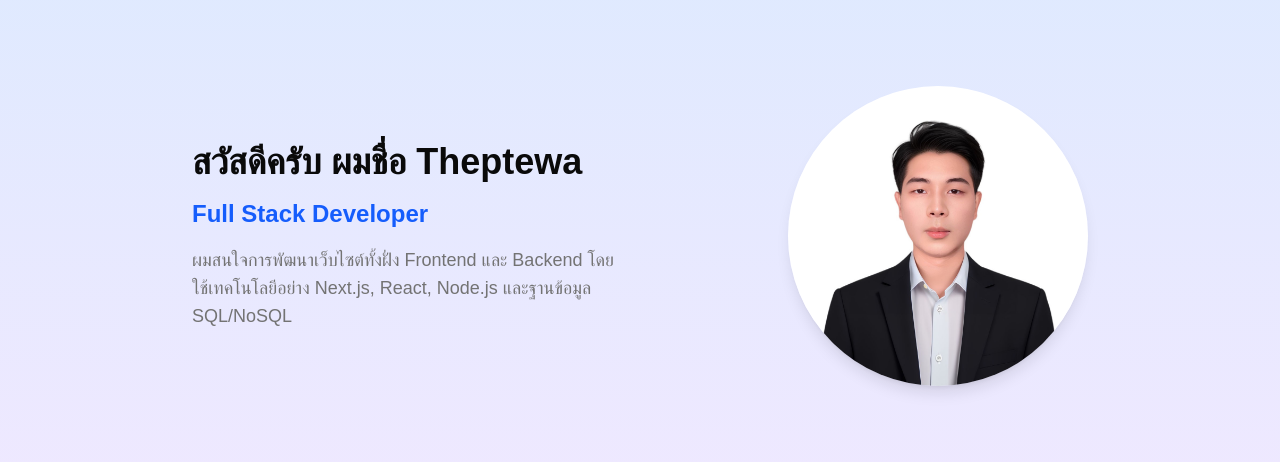
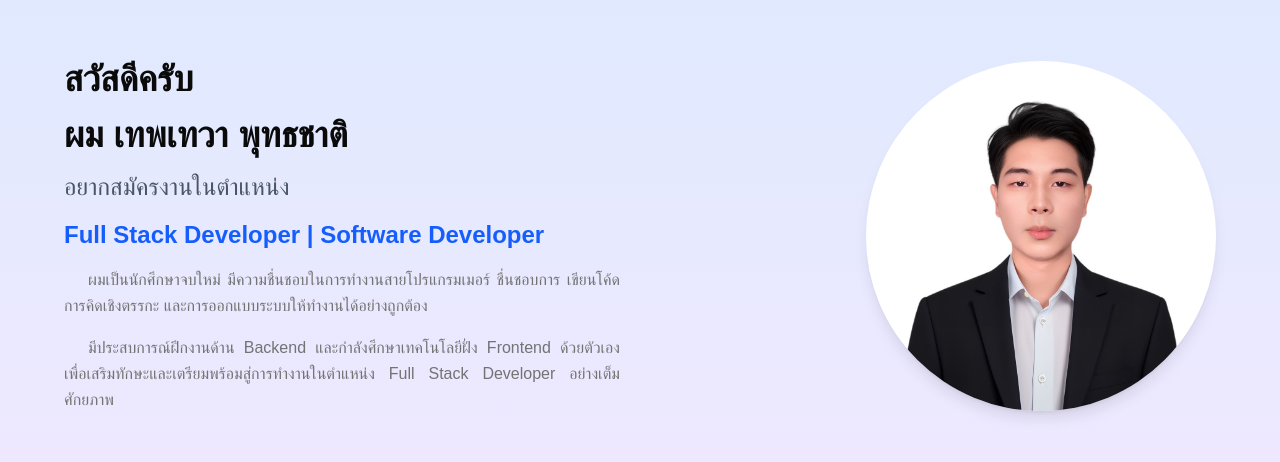
Before and after one commit to Theptewa02/TheptewaPortfolio, a Next.js app: page / in a window 1280 px wide. Shown: the part 164-626 px from the top of the page. Built offline with nearby package versions, Linux system fonts and the light colour scheme.

Commit message:
26/08 - Change layout and design on HomePage and EducationPage

```diff
--- a/src/app/components/ContactPage.tsx
+++ b/src/app/components/ContactPage.tsx
@@ -7,7 +7,7 @@ export default function ContactPage() {
   return (
     <SectionWrapper>
       <div className="max-w-xl w-full text-center">
-        <h2 className="text-3xl font-bold mb-6">ติดต่อ</h2>
+        <h2 className="text-3xl font-bold mb-6">ช่องทางติดต่อ | Contact</h2>
         <form className="space-y-4">
           <Input placeholder="ชื่อของคุณ" />
           <Input type="email" placeholder="อีเมล" />
--- a/src/app/components/EducationPage.tsx
+++ b/src/app/components/EducationPage.tsx
@@ -1,20 +1,68 @@
 import SectionWrapper from "./SectionWrapper";
+import Image from "next/image";
 
 export default function EducationPage() {
+  const education = [
+    {
+      year: "2564 - 2568",
+      place: "มหาวิทยาลัยเทคโนโลยีราชมงคลกรุงเทพ",
+      education: "ปริญญาตรี",
+      branch: "คณะบริหาธุรกิจ สาขาระบบสารสนเทศ",
+      gpa: 3.16,
+      logo: "/images/rmutk.png",
+    },
+    {
+      year: "2561 - 2564",
+      place: "วิทยาลัยพณิชยการเชตุพน",
+      education: "ประกาศนียบัตรวิชาชีพ (ปวช.)",
+      branch: "สาขาคอมพิวเตอร์ธุรกิจ",
+      gpa: 3.37,
+      logo: "/images/chetupon.png",
+    },
+  ];
+
   return (
     <SectionWrapper>
-      <div className="max-w-3xl w-full">
-        <h2 className="text-3xl font-bold mb-6 text-center">การศึกษา</h2>
-        <ul className="space-y-4">
-          <li className="border-l-4 pl-4">
-            <h3 className="font-semibold">2020 - 2024</h3>
-            <p>ปริญญาตรี วิทยาการคอมพิวเตอร์ มหาวิทยาลัย XYZ</p>
-          </li>
-          <li className="border-l-4 pl-4">
-            <h3 className="font-semibold">2017 - 2019</h3>
-            <p>มัธยมปลาย สายวิทย์-คณิต โรงเรียน ABC</p>
-          </li>
-        </ul>
+      <div className="max-w-6xl mx-auto">
+        <h2 className="text-3xl font-bold mb-12 text-center">ประวัติการศึกษา | Education</h2>
+
+        <div className="space-y-12">
+          {education.map((edu, index) => (
+            <div
+              key={index}
+              className={`flex flex-col md:flex-row items-center gap-8 ${
+                index % 2 === 1 ? "md:flex-row-reverse" : ""
+              }`}
+            >
+              {/* โลโก้ */}
+              <div className="w-40 h-40 flex-shrink-0">
+                <Image
+                  src={edu.logo}
+                  alt={edu.place}
+                  width={200}
+                  height={200}
+                  className="rounded-full object-cover bg-white"
+                />
+              </div>
+
+              {/* รายละเอียด */}
+              <div className="text-center md:text-left space-y-2">
+                <span className="text-sm font-medium text-gray-500">
+                  {edu.year}
+                </span>
+                <h3 className="text-xl font-bold">{edu.place}</h3>
+                <p className="text-gray-700 dark:text-gray-300">
+                  {edu.education} - {edu.branch}
+                </p>
+                <p>
+                  <span className="inline-block bg-blue-200 text-blue-700 font-semibold px-3 py-1 rounded-full">
+                    เกรดเฉลี่ย {edu.gpa}
+                  </span>
+                </p>
+              </div>
+            </div>
+          ))}
+        </div>
       </div>
     </SectionWrapper>
   );
--- a/src/app/components/HomePage.tsx
+++ b/src/app/components/HomePage.tsx
@@ -4,16 +4,23 @@ import SectionWrapper from "./SectionWrapper";
 export default function HomePage() {
   return (
     <SectionWrapper>
-      <div className="max-w-4xl mx-auto grid md:grid-cols-2 gap-10 items-center">
+      <div className="max-w-6xl mx-auto grid md:grid-cols-2 gap-10 items-center">
         {/* ด้านซ้าย: ข้อความ */}
-        <div className="space-y-4 text-center md:text-left">
-          <h1 className="text-4xl font-bold">สวัสดีครับ ผมชื่อ Theptewa</h1>
-          <h2 className="text-2xl text-blue-600 font-semibold">
-            Full Stack Developer
+        <div className="space-y-4 text-center md:text-left max-w-xl">
+          <h1 className="text-4xl font-bold">สวัสดีครับ</h1>
+          <h1 className="text-4xl font-bold">ผม เทพเทวา พุทธชาติ</h1>
+          <h1 className="text-2xl text-gray-600">อยากสมัครงานในตำแหน่ง</h1>
+          <h2 className="text-2xl font-semibold text-blue-600">
+            Full Stack Developer | Software Developer
           </h2>
-          <p className="text-muted-foreground text-lg">
-            ผมสนใจการพัฒนาเว็บไซต์ทั้งฝั่ง Frontend และ Backend
-            โดยใช้เทคโนโลยีอย่าง Next.js, React, Node.js และฐานข้อมูล SQL/NoSQL
+          <p className="text-muted-foreground text-[16px] leading-relaxed text-justify indent-6">
+            ผมเป็นนักศึกษาจบใหม่ มีความชื่นชอบในการทำงานสายโปรแกรมเมอร์ ชื่นชอบการ
+            เขียนโค้ด การคิดเชิงตรรกะ และการออกแบบระบบให้ทำงานได้อย่างถูกต้อง
+          </p>
+          <p className="text-muted-foreground text-[16px] leading-relaxed text-justify indent-6">
+            มีประสบการณ์ฝึกงานด้าน Backend และกำลังศึกษาเทคโนโลยีฝั่ง Frontend
+            ด้วยตัวเอง เพื่อเสริมทักษะและเตรียมพร้อมสู่การทำงานในตำแหน่ง Full
+            Stack Developer อย่างเต็มศักยภาพ
           </p>
         </div>
 
@@ -22,8 +29,8 @@ export default function HomePage() {
           <Image
             src="/images/Theptewa_img.jpg"
             alt="Theptewa"
-            width={300}
-            height={300}
+            width={350}
+            height={350}
             className="rounded-full shadow-lg object-cover"
             priority
           />
--- a/src/app/components/ProjectPage.tsx
+++ b/src/app/components/ProjectPage.tsx
@@ -10,7 +10,7 @@ export default function ProjectPage() {
   return (
     <SectionWrapper>
       <div className="max-w-4xl w-full text-center">
-        <h2 className="text-3xl font-bold mb-6">โปรเจกต์</h2>
+        <h2 className="text-3xl font-bold mb-6">โปรเจกต์ | Project</h2>
         <div className="grid md:grid-cols-2 gap-6">
           {projects.map((p, i) => (
             <Card key={i}>
--- a/src/app/components/SkillsPage.tsx
+++ b/src/app/components/SkillsPage.tsx
@@ -7,7 +7,7 @@ export default function SkillsPage() {
   return (
     <SectionWrapper>
       <div className="max-w-3xl w-full text-center">
-        <h2 className="text-3xl font-bold mb-6">ทักษะ</h2>
+        <h2 className="text-3xl font-bold mb-6">ทักษะ | Skills</h2>
         <div className="flex flex-wrap justify-center gap-3">
           {skills.map((skill) => (
             <Badge key={skill} variant="secondary" className="px-4 py-2 text-lg">
```
Also changed, not shown: public/images/chetupon.png (added), public/images/rmutk.png (added).
